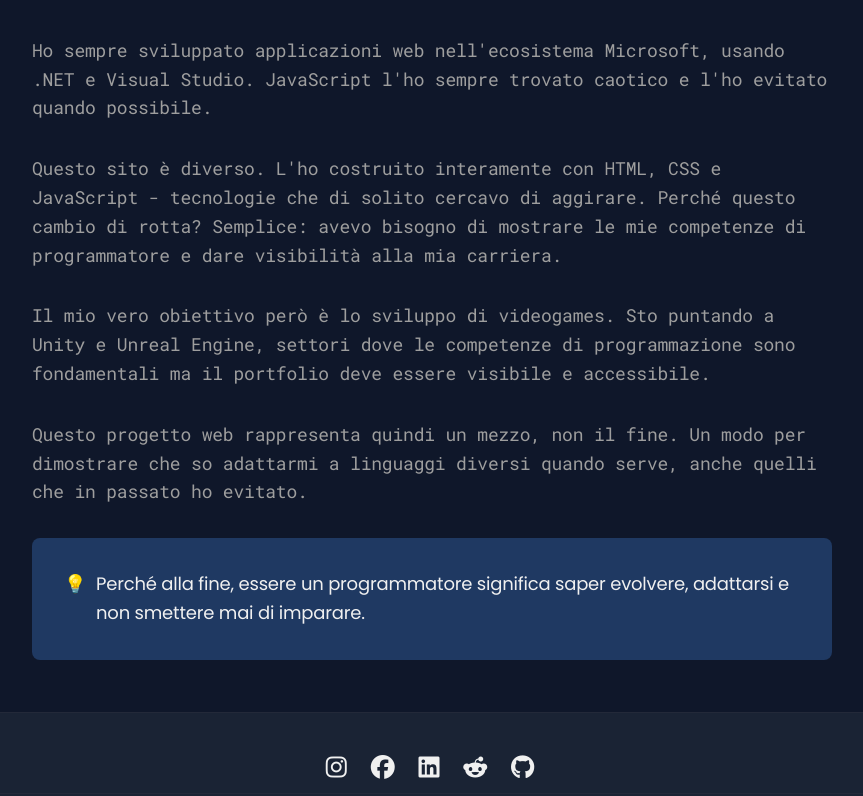
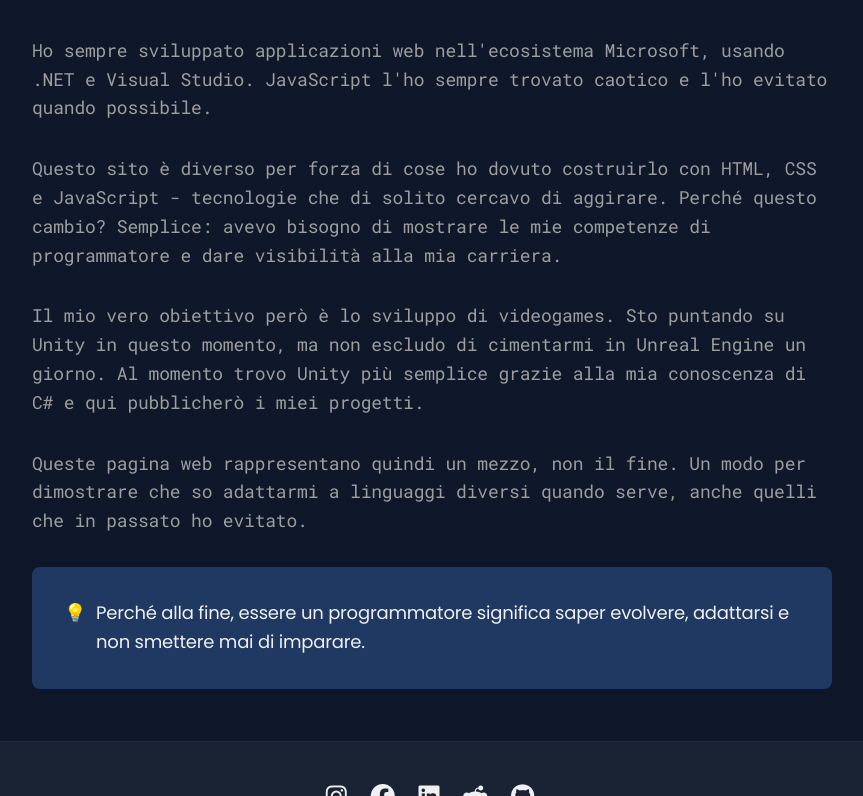
Before and after one commit to rinaldinie/portfolio, a Jekyll site: the page built from _posts/2025-06-21-portfolio.markdown, in a window 1280 px wide and 900 px high, scrolled down 742 px, cut to the strip 104-900 px from the top of the window. Shown: the whole strip, without its empty margins (208-1071 px from the left). Built offline with Jekyll 4.4.1, drawn with Linux system fonts in a browser that asks for light colours.

Commit message:
Update 2025-06-21-portfolio.markdown

```diff
--- a/_posts/2025-06-21-portfolio.markdown
+++ b/_posts/2025-06-21-portfolio.markdown
@@ -16,13 +16,15 @@ date: 2025-06-21 16:00:00 +0200
                 <p>
 					Ho sempre sviluppato applicazioni web nell'ecosistema Microsoft, usando .NET e Visual Studio. JavaScript l'ho sempre trovato caotico e l'ho evitato quando possibile.</p>
                 <p>
-                    Questo sito è diverso. L'ho costruito interamente con HTML, CSS e JavaScript - tecnologie che di solito cercavo di aggirare. Perché questo cambio di rotta? Semplice: avevo bisogno di mostrare le mie competenze di programmatore e dare visibilità alla mia carriera.
+                    Questo sito è diverso per forza di cose ho dovuto costruirlo con HTML, CSS e JavaScript - tecnologie che di solito cercavo di aggirare.
+                    Perché questo cambio? Semplice: avevo bisogno di mostrare le mie competenze di programmatore e dare visibilità alla mia carriera.
                 </p>
                 <p>
-                    Il mio vero obiettivo però è lo sviluppo di videogames. Sto puntando a Unity e Unreal Engine, settori dove le competenze di programmazione sono fondamentali ma il portfolio deve essere visibile e accessibile.
+                    Il mio vero obiettivo però è lo sviluppo di videogames. Sto puntando su Unity in questo momento, ma non escludo di cimentarmi in Unreal Engine un giorno.
+                    Al momento trovo Unity più semplice grazie alla mia conoscenza di C# e qui pubblicherò i miei progetti.
                 </p>
                 <p>
-                    Questo progetto web rappresenta quindi un mezzo, non il fine. Un modo per dimostrare che so adattarmi a linguaggi diversi quando serve, anche quelli che in passato ho evitato.
+                    Queste pagina web rappresentano quindi un mezzo, non il fine. Un modo per dimostrare che so adattarmi a linguaggi diversi quando serve, anche quelli che in passato ho evitato.
                 </p>
                 <p class="note">
                     Perché alla fine, essere un programmatore significa saper evolvere, adattarsi e non smettere mai di imparare.
```
